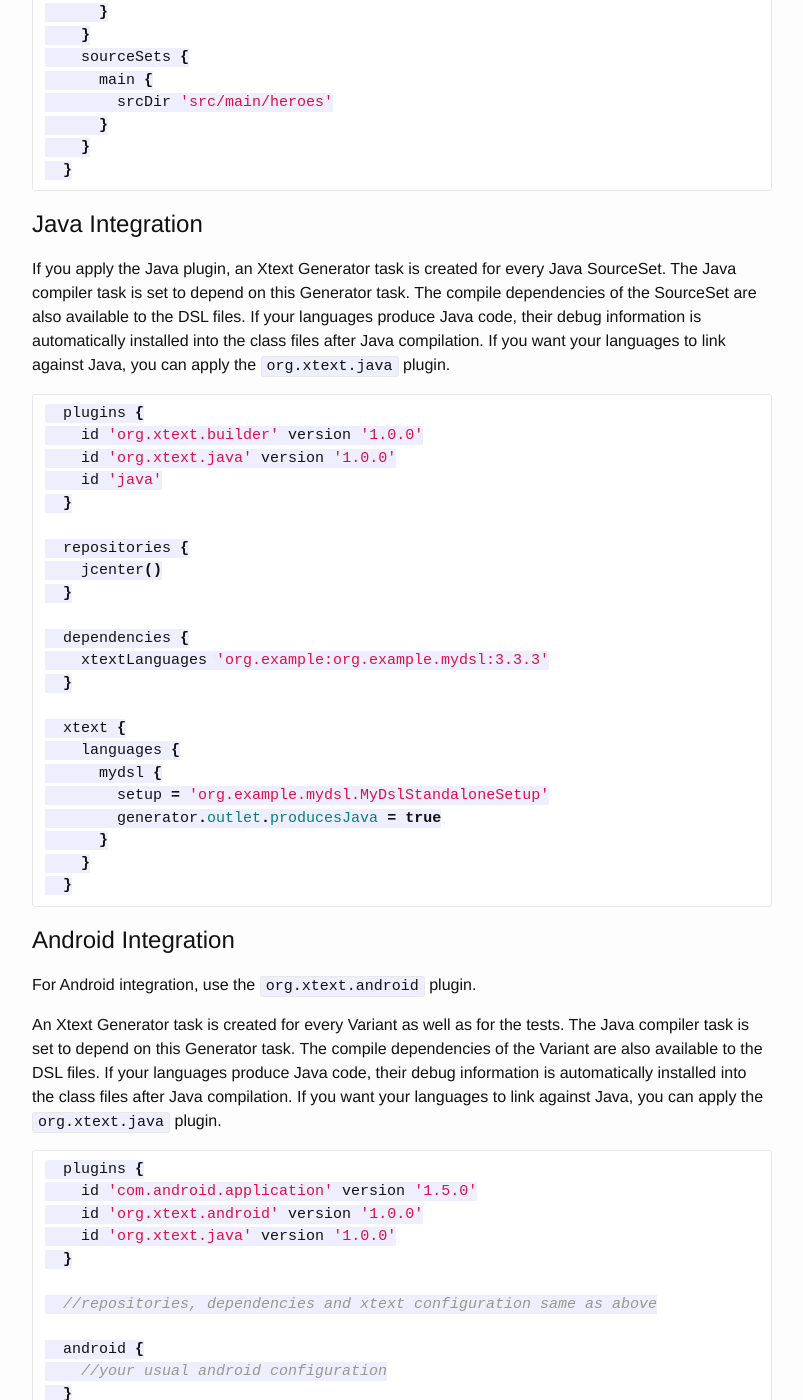
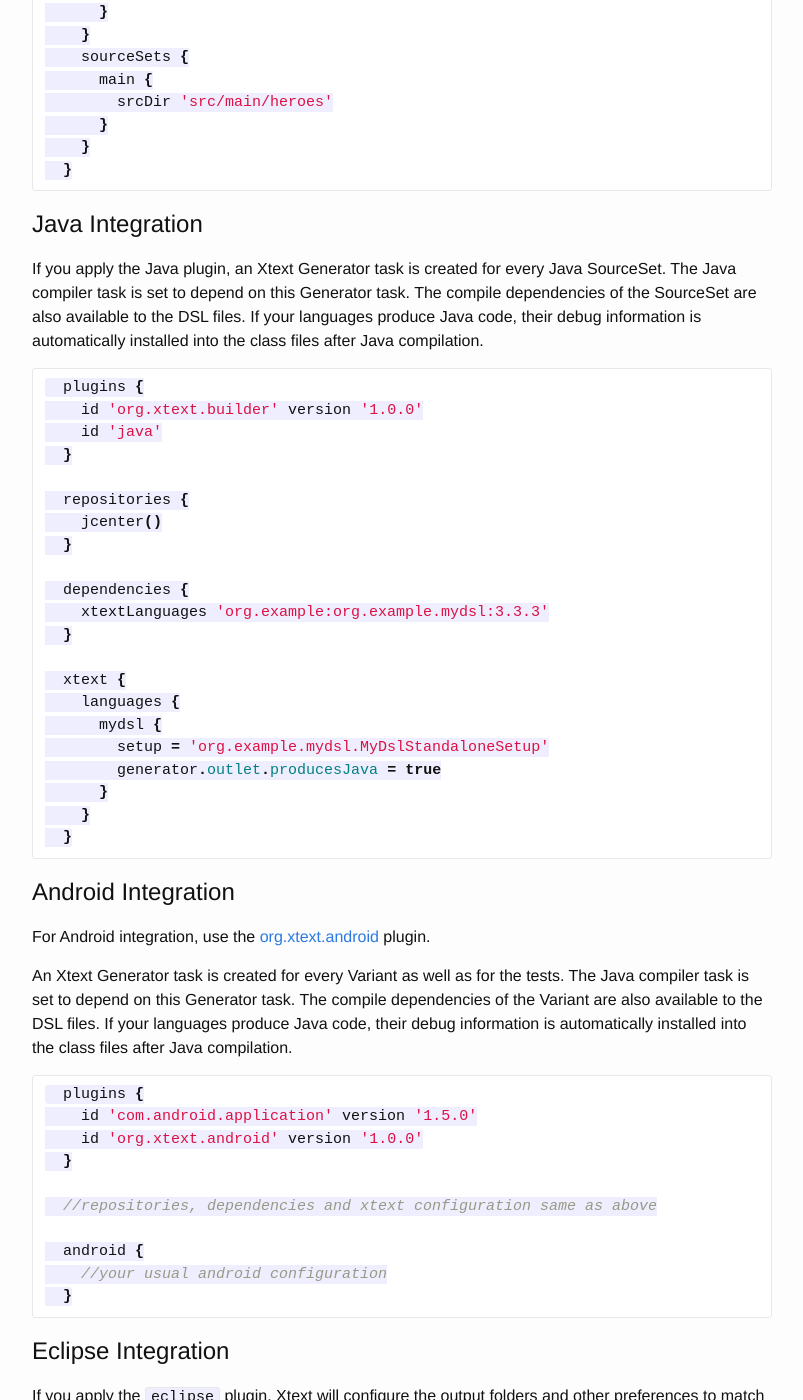
Before and after one commit to xtext/xtext-gradle-plugin, a Jekyll site: the page built from xtext-builder.md, in a window 1280 px wide and 1400 px high, scrolled down 762 px. Shown: the whole window, without its empty margins (238-1041 px from the left). Built offline with Jekyll 4.4.1, drawn with Linux system fonts in a browser that asks for light colours; Markdown is read by kramdown in place of the engine named in the settings; some of the changed text lies outside the part shown.

Commit message:
removed org.xtext.java references

````diff
--- a/xtext-builder.md
+++ b/xtext-builder.md
@@ -46,12 +46,11 @@ Below is the minimal configuration for a language that does not integrate with J
 Java Integration
 ----------------
 
-If you apply the Java plugin, an Xtext Generator task is created for every Java SourceSet. The Java compiler task is set to depend on this Generator task. The compile dependencies of the SourceSet are also available to the DSL files. If your languages produce Java code, their debug information is automatically installed into the class files after Java compilation. If you want your languages to link against Java, you can apply the `org.xtext.java` plugin.
+If you apply the Java plugin, an Xtext Generator task is created for every Java SourceSet. The Java compiler task is set to depend on this Generator task. The compile dependencies of the SourceSet are also available to the DSL files. If your languages produce Java code, their debug information is automatically installed into the class files after Java compilation.
 
 ```groovy
   plugins {
     id 'org.xtext.builder' version '1.0.0'
-    id 'org.xtext.java' version '1.0.0'
     id 'java'
   }
 
@@ -75,15 +74,14 @@ If you apply the Java plugin, an Xtext Generator task is created for every Java
 
 Android Integration
 -------------------
-For Android integration, use the `org.xtext.android` plugin.
+For Android integration, use the [org.xtext.android](http://plugins.gradle.org/plugin/org.xtext.android) plugin.
 
-An Xtext Generator task is created for every Variant as well as for the tests. The Java compiler task is set to depend on this Generator task. The compile dependencies of the Variant are also available to the DSL files. If your languages produce Java code, their debug information is automatically installed into the class files after Java compilation. If you want your languages to link against Java, you can apply the `org.xtext.java` plugin.
+An Xtext Generator task is created for every Variant as well as for the tests. The Java compiler task is set to depend on this Generator task. The compile dependencies of the Variant are also available to the DSL files. If your languages produce Java code, their debug information is automatically installed into the class files after Java compilation.
 
 ```groovy
   plugins {
     id 'com.android.application' version '1.5.0'
     id 'org.xtext.android' version '1.0.0'
-    id 'org.xtext.java' version '1.0.0'
   }
 
   //repositories, dependencies and xtext configuration same as above
@@ -111,7 +109,6 @@ Below is a more elaborate example with two hypothetical languages that makes use
 ```groovy
   plugins {
     id 'org.xtext.builder' version '1.0.0'
-    id 'org.xtext.java' version '1.0.0'
     id 'java'
   }
 
````
Also changed, not shown: other parts of xtext-builder.md (+2 -2 lines), xtend.md (+1 -1 lines).
